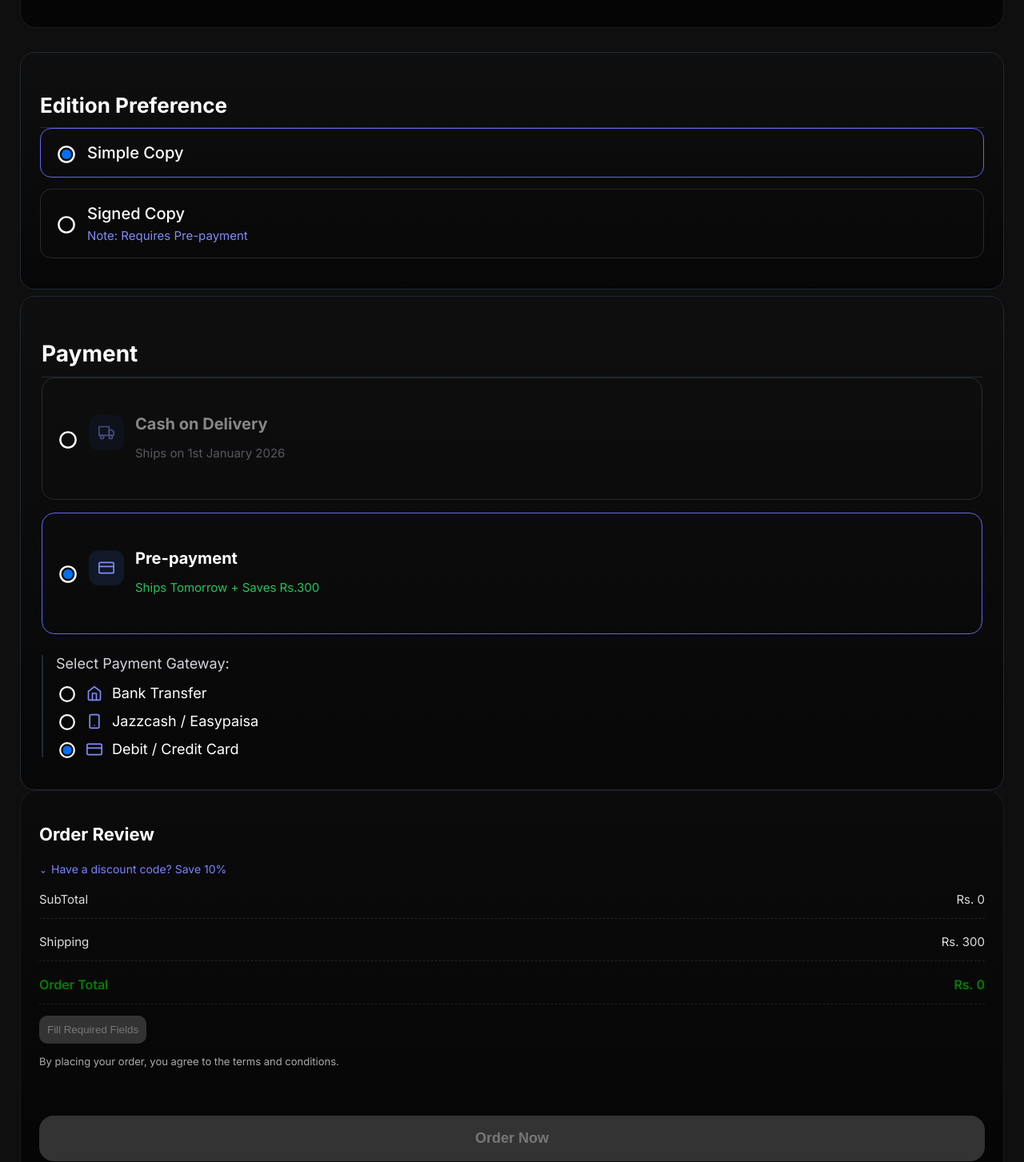
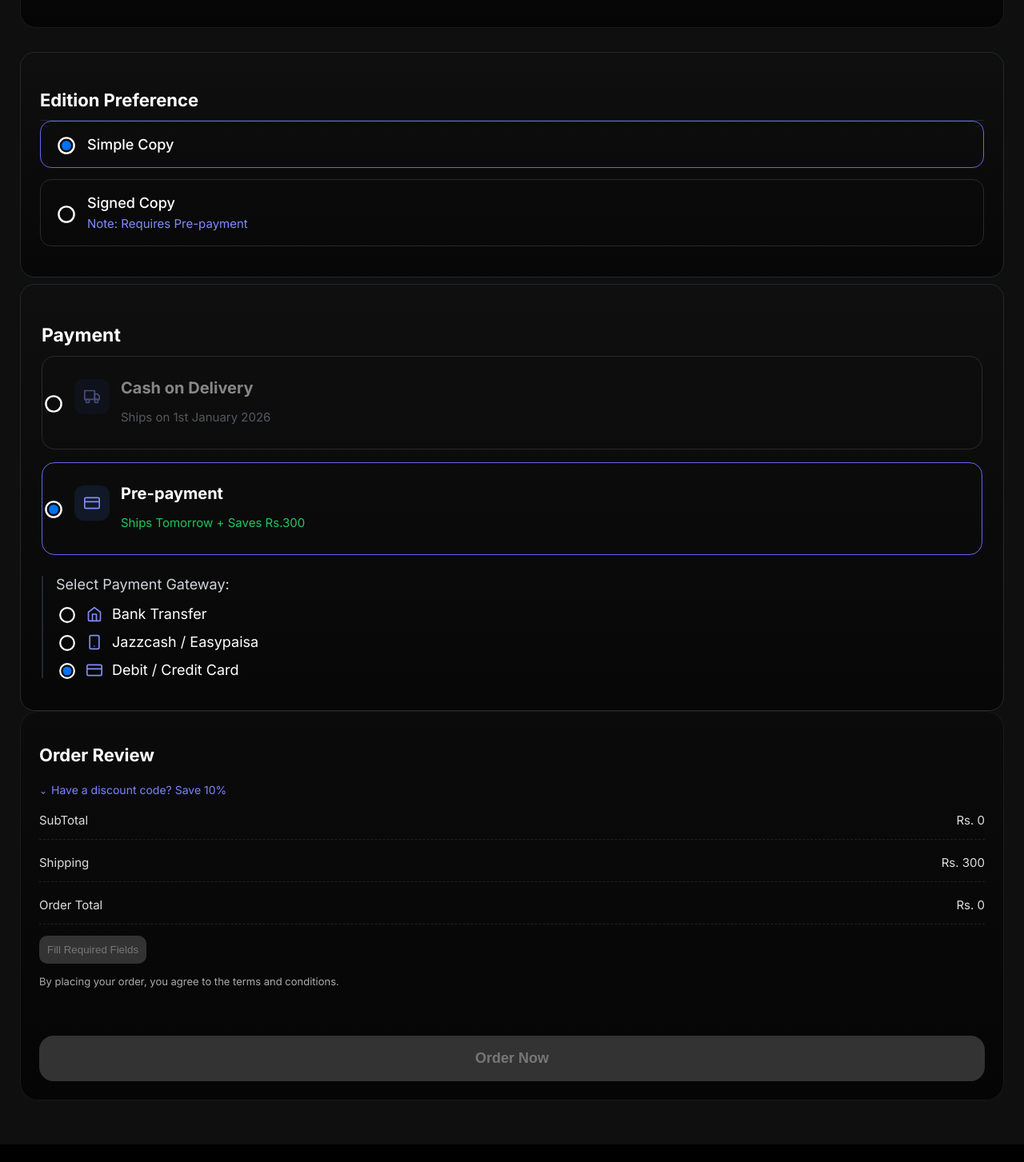
Before and after one commit to mouzam-ali-007/book-app, a React (Vite) app in the folder arslan-abbas-books/: page /checkout in a window 1280 px wide. Shown: the part 1264-2717 px from the top of the page at 80% size. After the commit the page ends 2695 px from the top, so only its background shows below. Built offline with nearby package versions, Linux system fonts and the light colour scheme.

Commit message:
Added latest design changes

```diff
--- a/arslan-abbas-books/src/components/CheckoutForm/CartAccordian.css
+++ b/arslan-abbas-books/src/components/CheckoutForm/CartAccordian.css
@@ -120,6 +120,6 @@
     display: flex;
     justify-content: space-between;
     color: #9ca3af;
-    font-size: 20px;
+    font-size: 16px;
     margin-bottom: 10px;
 }
--- a/arslan-abbas-books/src/components/CheckoutForm/CartAccordian.jsx
+++ b/arslan-abbas-books/src/components/CheckoutForm/CartAccordian.jsx
@@ -2,7 +2,7 @@ import { useState, useMemo } from "react";
 import "./CartAccordian.css";
 import { useCart } from "../../context/CartContext";
 
-export default function CartAccordion() {
+export default function CartAccordion({ shippingMethod }) {
     const { isBagOpen, toggleBag, removeFromCart, updateQuantity } = useCart();
 
     const [open, setOpen] = useState(false);
@@ -11,6 +11,11 @@ export default function CartAccordion() {
         const data = localStorage.getItem("cartItems");
         return data ? JSON.parse(data) : [];
     }, []);
+
+    console.log("props", shippingMethod)
+    const shipping = shippingMethod === "express"
+        ? 800
+        : 300;
 
     // helpers
     const parsePrice = (price) =>
@@ -21,7 +26,7 @@ export default function CartAccordion() {
         0
     );
 
-    const shipping = cartItems.length ? 300 : 0;
+
     const total = subtotal + shipping;
 
     return (
@@ -81,6 +86,10 @@ export default function CartAccordion() {
                                 <span>Subtotal</span>
                                 <span>Rs. {subtotal.toLocaleString()}</span>
                             </div>
+                            <div>
+                                <span>Shipping</span>
+                                <span>Rs. {shipping}</span>
+                            </div>
                             {/* <div>
                                 <span>Shipping</span>
                                 <span>Rs. {shipping.toLocaleString()}</span>
--- a/arslan-abbas-books/src/components/CheckoutForm/Checkout.css
+++ b/arslan-abbas-books/src/components/CheckoutForm/Checkout.css
@@ -451,7 +451,7 @@
 }
 
 .edition-card h3 {
-    font-size: 26px;
+    font-size: 22px;
     margin-bottom: 12px;
 }
 
@@ -499,10 +499,12 @@ input[type="radio"]:checked::before {
     margin-bottom: 14px;
     cursor: pointer;
     transition: border 0.3s ease;
+
 }
 
 .option.active {
     border-color: #6366f1;
+    font-size: 2px;
 }
 
 .option input {
@@ -511,7 +513,7 @@ input[type="radio"]:checked::before {
 }
 
 .option span {
-    font-size: 20px;
+    font-size: 18px;
     font-weight: 500;
 }
 
@@ -579,7 +581,7 @@ input[type="radio"]:checked::before {
 }
 
 .payment-card h3 {
-    font-size: 28px;
+    font-size: 23px;
     margin-bottom: 12px;
 }
 
@@ -604,7 +606,7 @@ input[type="radio"]:checked::before {
     display: flex;
     align-items: center;
     gap: 14px;
-    padding: 18px;
+
     border-radius: 16px;
     border: 1px solid #2a2a2a;
     margin-bottom: 16px;
--- a/arslan-abbas-books/src/components/CheckoutForm/Checkout.jsx
+++ b/arslan-abbas-books/src/components/CheckoutForm/Checkout.jsx
@@ -50,7 +50,7 @@ export default function CheckoutForm() {
     const { emptyCart } = useCart();
 
 
-    const [orderData, setOrderData] = useState(false);
+    const [orderData, setOrderData] = useState({});
 
     const [shippingMethod, setShippingMethod] = useState("standard");
 
@@ -73,6 +73,8 @@ export default function CheckoutForm() {
 
     const [method, setMethod] = useState("prepaid");
     const [gateway, setGateway] = useState("card");
+
+    const [discountedAmount, setDiscountedAmount] = useState(0);
 
     const [formData, setFormData] = useState({
         fullName: "",
@@ -157,6 +159,9 @@ export default function CheckoutForm() {
             setSuccess(`Promo code applied successfully`);
             setPromoCode(true)
 
+            const tenPercent = subTotal * 10 / 100;
+
+            setDiscountedAmount(tenPercent)
             // apply discount logic here
         } else {
             setSuccess("")
@@ -307,7 +312,7 @@ export default function CheckoutForm() {
                 <div className="back-store">
                     <a onClick={handleBack} className="back-link">← Back to Store</a>
 
-                    <CartAccordion />
+                    <CartAccordion shippingMethod={shippingMethod} />
                     <h1 className="main-title">Checkout</h1>
                     <p className="subtitle">
                         Final Step to secure your signed copies
@@ -540,7 +545,7 @@ export default function CheckoutForm() {
 
                 <div className="payment-card">
                     <h3>Payment</h3>
-                    <div className="divider" />
+
 
                     {/* Cash on Delivery */}
                     {/* <label className={`pay-option ${method === "cod" ? "active" : ""}`}>
@@ -692,16 +697,21 @@ export default function CheckoutForm() {
                         <span>Rs. {subTotal}</span>
                     </div>
 
+                    {promoCode && <div className="summary-line">
+                        <span className="total-amount prepaid">Discount</span>
+                        <span className="total-amount prepaid">-Rs. {discountedAmount}</span>
+                    </div>}
+
                     <div className="summary-line">
-                        <span>Shipping</span>
+                        <span className="'total-amount prepaid">Shipping</span>
                         <span>Rs. {shipping}</span>
                     </div>
 
-                    <div className="summary-line total">
-                        <span className={method === 'prepaid' ? 'total-amount prepaid' : 'total-amount postpaid'}>Order Total</span>
+                    <div className="summary-line ">
+                        <span>Order Total</span>
 
 
-                        <span className={method === 'prepaid' ? 'total-amount prepaid' : 'total-amount postpaid'}>
+                        <span >
                             Rs. {grandTotal}
                         </span>
                     </div>
```
